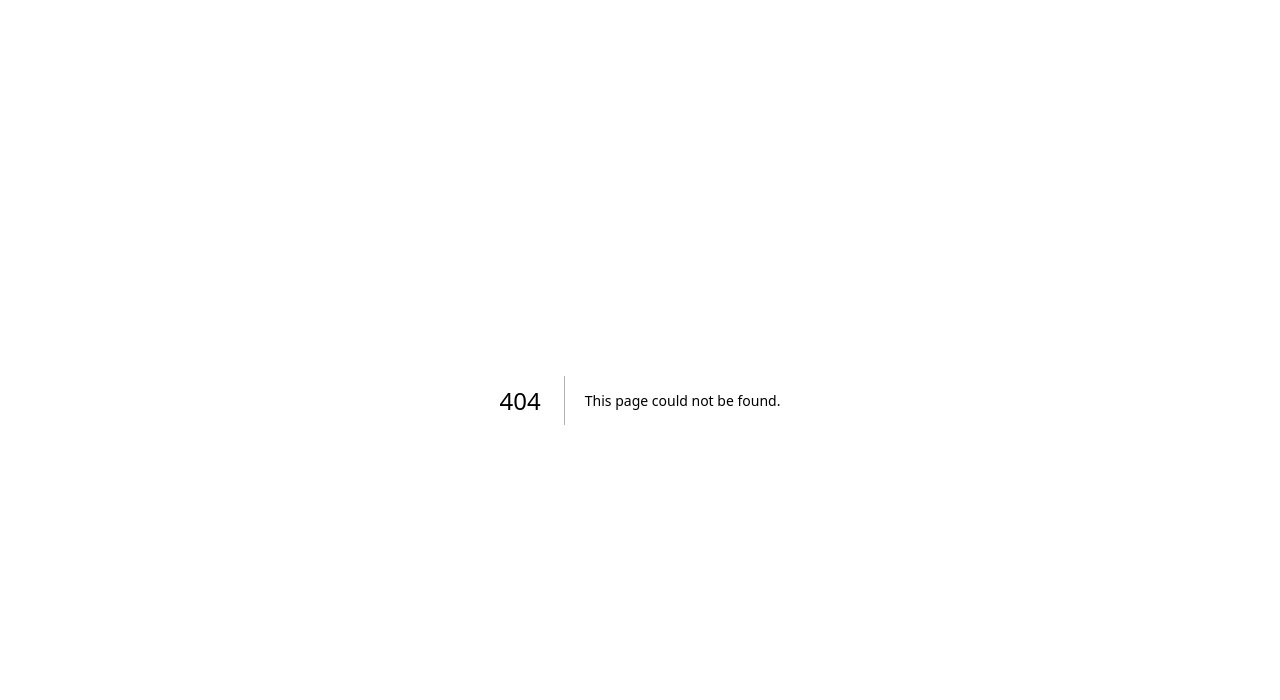
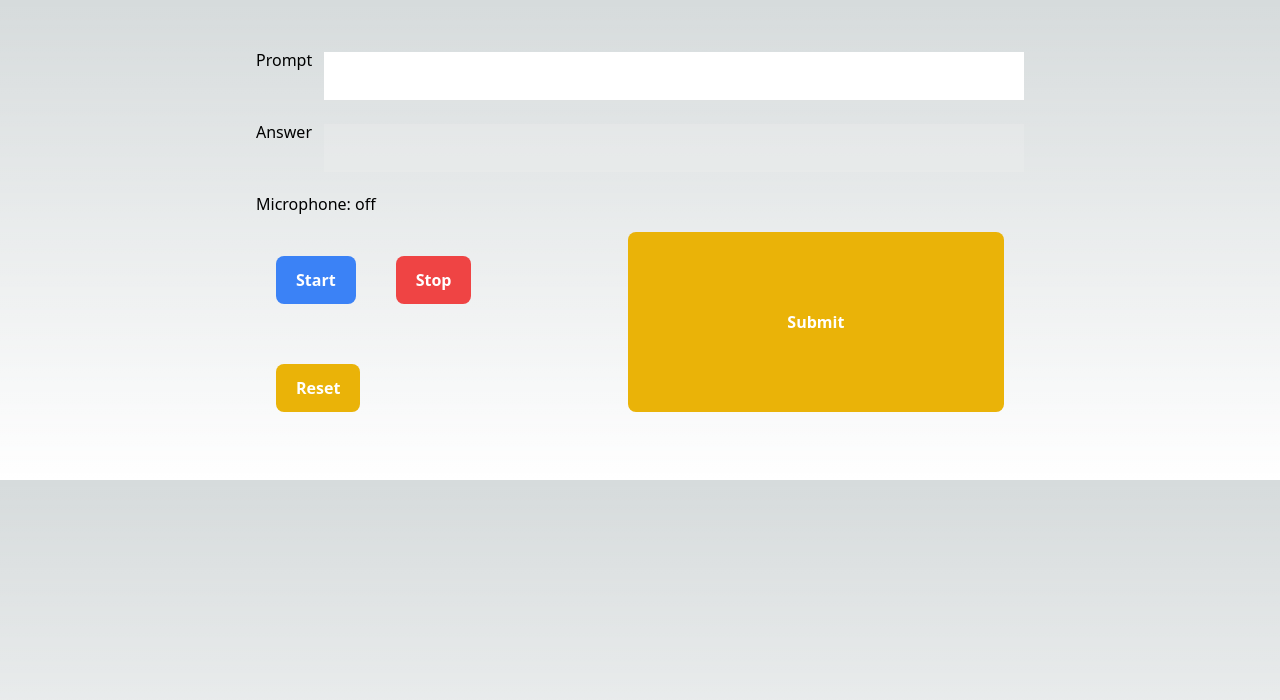
Before and after one commit to ARusDian/chatgpt-app-tv1, a Next.js app: page /keren in a window 1280 px wide. Before the commit this address had no page. Shown: the top 700 px of the page. Built offline with nearby package versions, Linux system fonts and the light colour scheme.

Commit message:
initial commit

```diff
--- a/package.json
+++ b/package.json
@@ -17,7 +17,12 @@
     "postcss": "8.4.23",
     "react": "18.2.0",
     "react-dom": "18.2.0",
+    "react-speech-recognition": "^3.10.0",
+    "regenerator-runtime": "^0.13.11",
     "tailwindcss": "3.3.2",
     "typescript": "5.0.4"
+  },
+  "devDependencies": {
+    "@types/react-speech-recognition": "^3.9.2"
   }
 }
--- a/src/pages/_app.tsx
+++ b/src/pages/_app.tsx
@@ -1,5 +1,6 @@
 import '@/styles/globals.css'
 import type { AppProps } from 'next/app'
+import 'regenerator-runtime/runtime'
 
 export default function App({ Component, pageProps }: AppProps) {
   return <Component {...pageProps} />
--- /dev/null
+++ b/src/pages/keren/index.tsx
@@ -0,0 +1,82 @@
+"use client"
+import { MouseEventHandler, useEffect, useState } from "react";
+import SpeechRecognition, { useSpeechRecognition } from 'react-speech-recognition';
+
+export default function keren() {
+    const [formState, setFormState] = useState({
+        prompt: "",
+        answer: "",
+        options: [],
+    });
+
+    const {
+        transcript,
+        listening,
+        resetTranscript,
+        browserSupportsSpeechRecognition
+    } = useSpeechRecognition();
+
+    useEffect(() => {
+        if (transcript) {
+            setFormState({ ...formState, prompt: transcript });
+        }
+    }, [transcript]);
+
+    console.log(transcript);
+
+    return (
+        <div className="text-black flex justify-center ">
+            <div className="my-12 w-3/5">
+                <form className="flex flex-col gap-5">
+                    <div className="flex gap-3">
+                        <label htmlFor="prompt">Prompt</label>
+                        <input
+                            className="mt-1 block w-full py-3"
+                            type="text"
+                            name="prompt"
+                            id="prompt"
+                            value={formState.prompt}
+                            onChange={(e) => setFormState({ ...formState, prompt: e.target.value })}
+                        />
+                    </div>
+                    <div className="flex gap-3">
+                        <label htmlFor="prompt">Answer</label>
+                        <input
+                            className="mt-1 block w-full py-3"
+                            type="text"
+                            name="answer"
+                            id="answer"
+                            disabled
+                            value={formState.answer}
+                        />
+                    </div>
+                </form>
+                <div className="flex justify-center mt-5">
+                    <div>
+                        <p>Microphone: {listening ? 'on' : 'off'}</p>
+                        <button
+                            className="bg-blue-500 text-white hover:bg-yellow-600 py-3 px-5 rounded-lg text-md font-semibold m-5 mt-10"
+                            onClick={SpeechRecognition.startListening as MouseEventHandler<HTMLButtonElement> }>Start</button>
+                        <button
+                            className="bg-red-500 text-white hover:bg-yellow-600 py-3 px-5 rounded-lg text-md font-semibold m-5 mt-10"
+                            onClick={SpeechRecognition.stopListening}>Stop</button>
+                        <button
+                            className="bg-yellow-500 text-white hover:bg-yellow-600 py-3 px-5 rounded-lg text-md font-semibold m-5 mt-10"
+                            onClick={resetTranscript}>Reset</button>
+                        <p>{transcript}</p>
+                    </div>
+                    <button className="bg-yellow-500 text-white hover:bg-yellow-600 py-3 px-5 rounded-lg text-md font-semibold m-5 mt-10 w-1/2">
+                        Submit
+                    </button>
+                </div>
+                <div>
+                    {browserSupportsSpeechRecognition && (
+
+                            browserSupportsSpeechRecognition
+
+                    )}
+                </div>
+            </div>
+        </div>
+    )
+}
--- /dev/null
+++ b/src/pages/keren/layout.tsx
@@ -0,0 +1,16 @@
+export default function Layout({
+    children,
+}: {
+    children: React.ReactNode
+}) {
+    return (
+        <div className="min-h-screen bg-white flex flex-col">
+            <div className="flex w-full bg-blue-300 p-5 pl-20">
+                Navbar
+            </div>
+            {children}
+            <div className="w-full bg-sky-600">
+            </div>
+        </div >
+    )
+}
```
Also changed, not shown: 1 other file (tests, documents, lock files or other folders).
